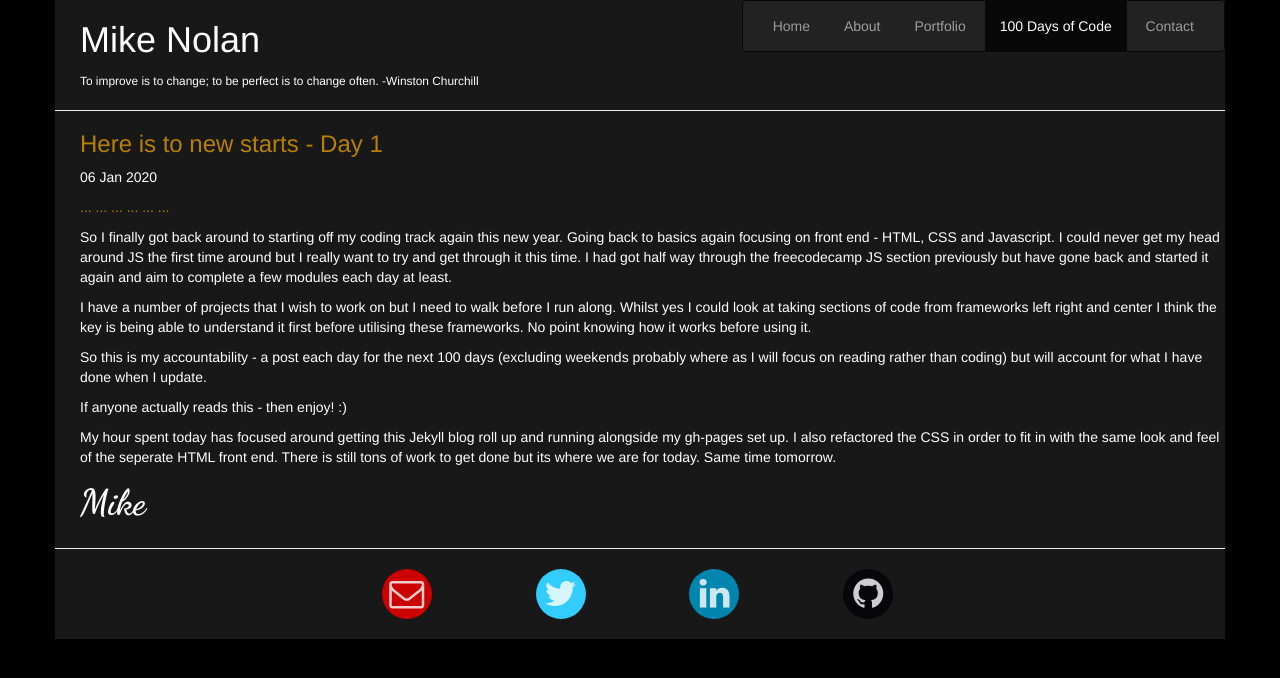
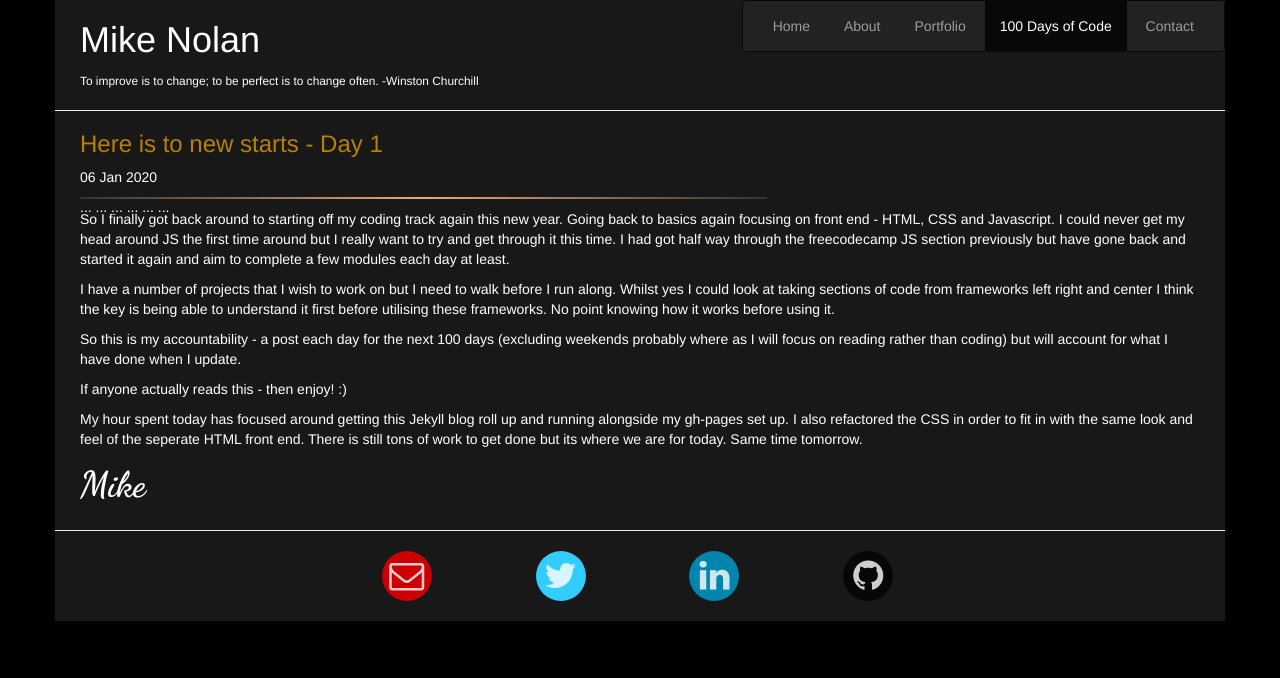
Before and after one commit to mikechristopher/100daysofcode, a Jekyll site: the page built from _posts/2021-01-06-Here-is-to-new-starts.md, in a window 1280 px wide. Shown: the top 678 px of the page. Built offline with Jekyll 4.4.1, drawn with Linux system fonts in a browser that asks for light colours; nearby versions of some CDN libraries.

Commit message:
post header css

```diff
--- a/css/main.css
+++ b/css/main.css
@@ -63,12 +63,19 @@
   }
 
   .sep {
-    padding-bottom: 10px;
-    color: #B68000;
+    height: 2px;
+    width: 60%;
+    background: gold;
+    background: linear-gradient(90deg, hsl(0, 0%, 20%), hsl(25, 75%, 70%), hsl(0, 0%, 20%));
   }
 
   .post-title {
     color: #B68000;
+  }
+
+  .post {
+    padding-right: 30px;
+    padding-top: 10px;
   }
 
 .sig {
```
Also changed, not shown: _posts/2021-01-07-A-New-Day-Day2.md (line endings or trailing spaces).
